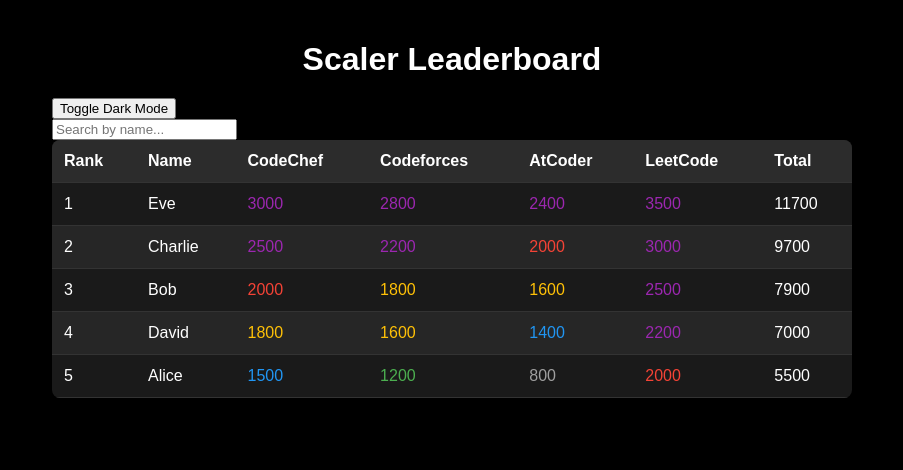
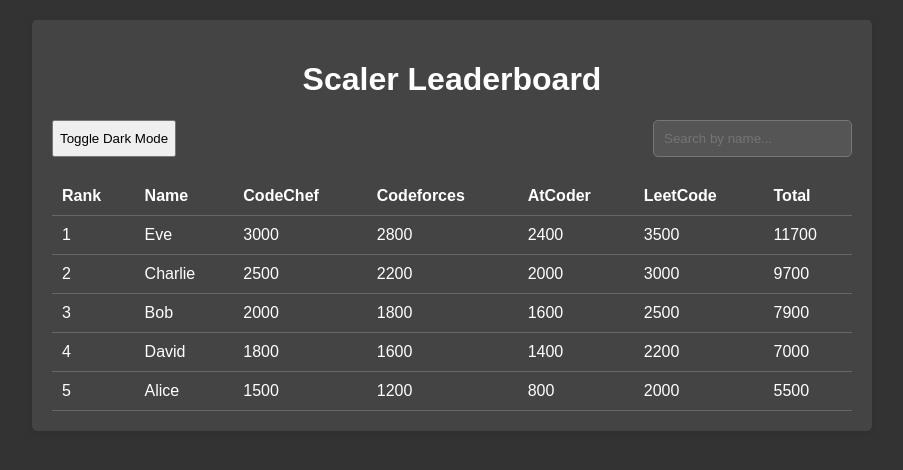
Before and after one commit to X-DIABLO-X/LEADERBOARD, a plain HTML site: page rank.html in a window 1280 px wide. Both pictures are taken after a click on the button "Toggle Dark Mode". Shown: the whole page, without its empty margins (188-1091 px from the left). Drawn offline with Linux system fonts and the light colour scheme.

Commit message:
Enhancements to Scaler Leaderboard Functionality

```diff
--- a/rank.html
+++ b/rank.html
@@ -12,9 +12,9 @@
     <div class="container">
         <h1>Scaler Leaderboard</h1>
         <div class="toggle-container">
-            <button class="dark-mode-toggle" onclick="toggleDarkMode()">Toggle Dark Mode</button>
+            <button class="dark-mode-toggle" aria-label="Toggle Dark Mode" onclick="toggleDarkMode()">Toggle Dark Mode</button>
             <div class="search-container">
-                <input type="text" id="searchInput" placeholder="Search by name..." onkeyup="filterLeaderboard()">
+                <input type="text" id="searchInput" placeholder="Search by name..." aria-label="Search by name" onkeyup="filterLeaderboard()">
             </div>
         </div>
         <table>
@@ -29,11 +29,67 @@
                     <th>Total</th>
                 </tr>
             </thead>
-            <tbody id="leaderboardBody"></tbody>
+            <tbody id="leaderboardBody">
+                <!-- Sample data; replace with dynamic data -->
+                <tr>
+                    <td>1</td>
+                    <td>John Doe</td>
+                    <td>1500</td>
+                    <td>1600</td>
+                    <td>1700</td>
+                    <td>1800</td>
+                    <td>8200</td>
+                </tr>
+                <tr>
+                    <td>2</td>
+                    <td>Jane Smith</td>
+                    <td>1600</td>
+                    <td>1700</td>
+                    <td>1800</td>
+                    <td>1900</td>
+                    <td>9000</td>
+                </tr>
+                <!-- Add more rows as needed -->
+            </tbody>
         </table>
     </div>
 
     <script src="rank.js"></script>
+    <script>
+        // Toggle dark mode
+        function toggleDarkMode() {
+            document.body.classList.toggle("dark-mode");
+        }
+
+        // Filter leaderboard based on search input
+        function filterLeaderboard() {
+            const input = document.getElementById("searchInput").value.toLowerCase();
+            const rows = document.querySelectorAll("#leaderboardBody tr");
+
+            rows.forEach(row => {
+                const nameCell = row.querySelector("td:nth-child(2)");
+                row.style.display = nameCell.textContent.toLowerCase().includes(input) ? "" : "none";
+            });
+        }
+
+        // Sort table based on clicked column
+        function sortTable(columnIndex) {
+            const table = document.querySelector("table");
+            const rows = Array.from(table.rows).slice(1);
+            const isAscending = table.querySelector(`th:nth-child(${columnIndex + 1})`).classList.toggle("asc");
+
+            rows.sort((a, b) => {
+                const aText = a.cells[columnIndex].textContent;
+                const bText = b.cells[columnIndex].textContent;
+
+                return isAscending
+                    ? aText.localeCompare(bText, undefined, { numeric: true })
+                    : bText.localeCompare(aText, undefined, { numeric: true });
+            });
+
+            rows.forEach(row => table.appendChild(row)); // Append rows in the new order
+        }
+    </script>
 </body>
 
 </html>
--- a/styles.css
+++ b/styles.css
@@ -1,80 +1,75 @@
-body, html {
+body {
+    font-family: Arial, sans-serif;
     margin: 0;
-    padding: 0;
-    font-family: Arial, sans-serif;
-    background-color: black;
-    color: white;
+    padding: 20px;
+    background-color: #f4f4f4;
+    color: #333;
 }
 
 .container {
     max-width: 800px;
-    margin: 0 auto;
+    margin: auto;
     padding: 20px;
-    opacity: 0;
-    transition: opacity 1s ease-in-out;
-}
-
-.container.visible {
-    opacity: 1;
+    background: white;
+    border-radius: 5px;
+    box-shadow: 0 2px 10px rgba(0, 0, 0, 0.1);
 }
 
 h1 {
     text-align: center;
+}
+
+.toggle-container {
+    display: flex;
+    justify-content: space-between;
     margin-bottom: 20px;
+}
+
+input[type="text"] {
+    padding: 10px;
+    border: 1px solid #ccc;
+    border-radius: 5px;
 }
 
 table {
     width: 100%;
     border-collapse: collapse;
-    background-color: #1a1a1a;
-    box-shadow: 0 4px 6px rgba(0, 0, 0, 0.1);
-    border-radius: 8px;
-    overflow: hidden;
+    margin-top: 20px;
 }
 
 th, td {
-    padding: 12px;
+    padding: 10px;
     text-align: left;
-    border-bottom: 1px solid #333;
+    border-bottom: 1px solid #ccc;
 }
 
 th {
-    background-color: #2c2c2c;
-    font-weight: bold;
+    cursor: pointer;
 }
 
-tr:nth-child(even) {
-    background-color: #262626;
+th.asc::after {
+    content: " ▲";
 }
 
-tr:hover {
-    background-color: #333;
-    box-shadow: 0 4px 10px rgba(0, 0, 0, 0.2);
-    transition: background-color 0.3s ease, box-shadow 0.3s ease;
+th.desc::after {
+    content: " ▼";
 }
 
-.rating {
-    display: inline-block;
-    transition: transform 0.3s ease;
-    text-align: center; /* Center-align ratings */
+.dark-mode {
+    background-color: #333;
+    color: #fff;
 }
 
-.rating:hover {
-    transform: scale(1.1);
+.dark-mode .container {
+    background-color: #444;
 }
 
-.gray { color: #a0a0a0; }
-.green { color: #4caf50; }
-.blue { color: #2196f3; }
-.yellow { color: #ffc107; }
-.red { color: #f44336; }
-.purple { color: #9c27b0; }
+.dark-mode input[type="text"] {
+    background-color: #555;
+    color: #fff;
+    border: 1px solid #777;
+}
 
-@media (max-width: 600px) {
-    .container {
-        padding: 10px;
-    }
-    th, td {
-        padding: 8px;
-    }
+.dark-mode th, .dark-mode td {
+    border-color: #666;
 }
```
